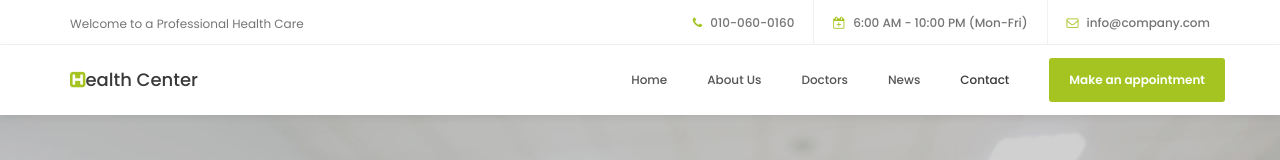
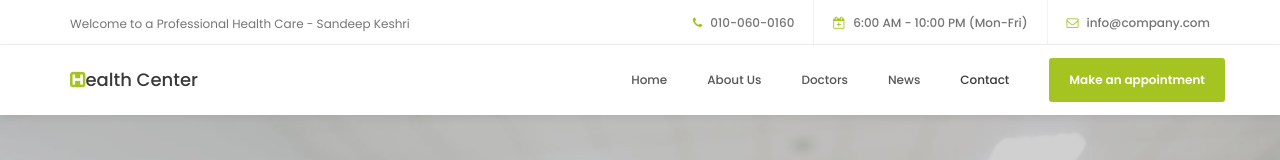
Before and after one commit to keshrisandeep08/Website, a plain HTML site: page index.html in a window 1280 px wide. Shown: the top 160 px of the page. Drawn offline with Linux system fonts and the light colour scheme.

Commit message:
Update index.html

```diff
--- a/index.html
+++ b/index.html
@@ -45,7 +45,7 @@ http://www.tooplate.com/view/2098-health
                <div class="row">
 
                     <div class="col-md-4 col-sm-5">
-                         <p>Welcome to a Professional Health Care</p>
+                         <p>Welcome to a Professional Health Care - Sandeep Keshri</p>
                     </div>
 
                     <div class="col-md-8 col-sm-7 text-align-right">
```
